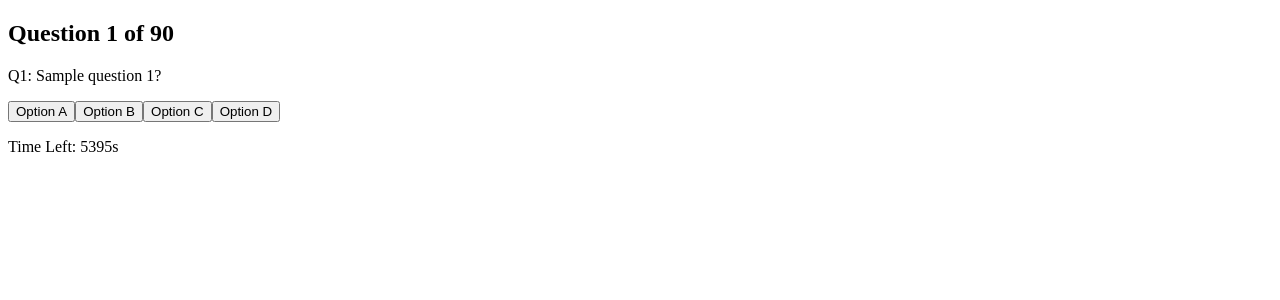
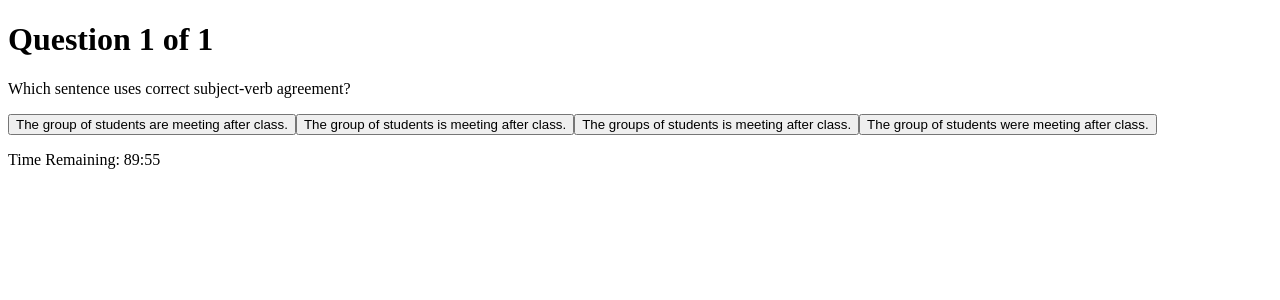
Before and after one commit to KaraJoslin/clep-practice-test, a React (Create React App) app: page / in a window 1280 px wide. Shown: the top 300 px of the page. Built offline with nearby package versions, Linux system fonts and the light colour scheme.

Commit message:
New File update

```diff
--- a/package.json
+++ b/package.json
@@ -1,11 +1,10 @@
-
 {
   "name": "clep-practice-test",
   "version": "1.0.0",
   "private": true,
   "dependencies": {
-    "react": "^18.0.0",
-    "react-dom": "^18.0.0",
+    "react": "^18.2.0",
+    "react-dom": "^18.2.0",
     "react-scripts": "5.0.1"
   },
   "scripts": {
--- a/public/index.html
+++ b/public/index.html
@@ -1,9 +1,8 @@
-
 <!DOCTYPE html>
 <html lang="en">
 <head>
   <meta charset="UTF-8" />
-  <meta name="viewport" content="width=device-width, initial-scale=1.0" />
+  <meta name="viewport" content="width=device-width, initial-scale=1.0"/>
   <title>CLEP Practice Test</title>
 </head>
 <body>
--- a/src/App.js
+++ b/src/App.js
@@ -1,80 +1,97 @@
-
 import React, { useState, useEffect } from 'react';
 
-const questions = Array.from({ length: 90 }, (_, i) => ({
-  id: i + 1,
-  question: `Q${i + 1}: Sample question ${i + 1}?`,
-  options: [
-    'Option A',
-    'Option B',
-    'Option C',
-    'Option D'
-  ],
-  correctAnswer: 'Option A'
-}));
+// Mock function simulating API fetch
+const fetchQuestions = async () => {
+  const questions = [
+    {
+      id: 1,
+      question: "Which sentence uses correct subject-verb agreement?",
+      options: [
+        "The group of students are meeting after class.",
+        "The group of students is meeting after class.",
+        "The groups of students is meeting after class.",
+        "The group of students were meeting after class."
+      ],
+      correctAnswer: "The group of students is meeting after class."
+    },
+    // Add additional hardcoded CLEP-style questions here, total up to 90
+  ];
+  return questions.sort(() => 0.5 - Math.random()); // Randomize
+};
 
 function App() {
-  const [currentQuestion, setCurrentQuestion] = useState(0);
+  const [questions, setQuestions] = useState([]);
+  const [currentIndex, setCurrentIndex] = useState(0);
   const [score, setScore] = useState(0);
-  const [isComplete, setIsComplete] = useState(false);
-  const [selectedAnswers, setSelectedAnswers] = useState({});
-  const [startTime] = useState(Date.now());
-  const [timeLeft, setTimeLeft] = useState(60 * 90);
+  const [timer, setTimer] = useState(90 * 60); // 90 minutes in seconds
+  const [finished, setFinished] = useState(false);
 
   useEffect(() => {
-    const timer = setInterval(() => {
-      setTimeLeft(prev => {
+    const loadQuestions = async () => {
+      const fetched = await fetchQuestions();
+      setQuestions(fetched);
+    };
+    loadQuestions();
+  }, []);
+
+  useEffect(() => {
+    const interval = setInterval(() => {
+      setTimer((prev) => {
         if (prev <= 1) {
-          clearInterval(timer);
-          handleComplete();
+          clearInterval(interval);
+          setFinished(true);
           return 0;
         }
         return prev - 1;
       });
     }, 1000);
-    return () => clearInterval(timer);
+    return () => clearInterval(interval);
   }, []);
 
-  const handleAnswer = (option) => {
-    const question = questions[currentQuestion];
-    setSelectedAnswers(prev => ({ ...prev, [question.id]: option }));
-
-    if (option === question.correctAnswer) {
-      setScore(prev => prev + 1);
-    }
-
-    const nextQuestion = currentQuestion + 1;
-    if (nextQuestion < questions.length) {
-      setCurrentQuestion(nextQuestion);
-    } else {
-      handleComplete();
+  const handleAnswer = (selected) => {
+    if (!finished) {
+      if (selected === questions[currentIndex].correctAnswer) {
+        setScore((prev) => prev + 1);
+      }
+      if (currentIndex + 1 < questions.length) {
+        setCurrentIndex((prev) => prev + 1);
+      } else {
+        setFinished(true);
+      }
     }
   };
 
-  const handleComplete = () => {
-    setIsComplete(true);
+  const restartTest = () => {
+    window.location.reload();
   };
 
-  if (isComplete) {
+  if (questions.length === 0) return <div>Loading Questions...</div>;
+
+  if (finished) {
+    const percentage = ((score / questions.length) * 100).toFixed(1);
     return (
       <div>
-        <h2>Test Completed</h2>
-        <p>Your score: {score} / {questions.length}</p>
-        <p>Time Taken: {Math.round((Date.now() - startTime) / 1000)} seconds</p>
+        <h1>Test Complete!</h1>
+        <p>Your Score: {score} out of {questions.length}</p>
+        <p>Percentage: {percentage}%</p>
+        <button onClick={restartTest}>Restart Test</button>
       </div>
     );
   }
 
-  const current = questions[currentQuestion];
+  const minutes = Math.floor(timer / 60);
+  const seconds = timer % 60;
 
   return (
     <div>
-      <h2>Question {currentQuestion + 1} of {questions.length}</h2>
-      <p>{current.question}</p>
-      {current.options.map((opt, i) => (
-        <button key={i} onClick={() => handleAnswer(opt)}>{opt}</button>
+      <h1>Question {currentIndex + 1} of {questions.length}</h1>
+      <p>{questions[currentIndex].question}</p>
+      {questions[currentIndex].options.map((option, idx) => (
+        <button key={idx} onClick={() => handleAnswer(option)}>{option}</button>
       ))}
-      <p>Time Left: {timeLeft}s</p>
+      <div>
+        <p>Time Remaining: {minutes}:{seconds < 10 ? `0${seconds}` : seconds}</p>
+      </div>
     </div>
   );
 }
--- a/src/index.js
+++ b/src/index.js
@@ -1,7 +1,10 @@
-
 import React from 'react';
 import ReactDOM from 'react-dom/client';
 import App from './App';
 
 const root = ReactDOM.createRoot(document.getElementById('root'));
-root.render(<App />);
+root.render(
+  <React.StrictMode>
+    <App />
+  </React.StrictMode>
+);
```
Also changed, not shown: 2 other files (tests, documents, lock files or other folders).
